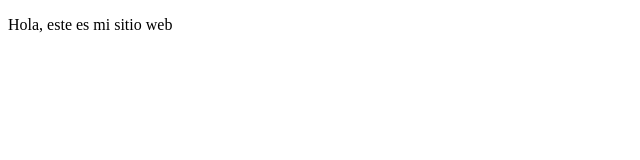
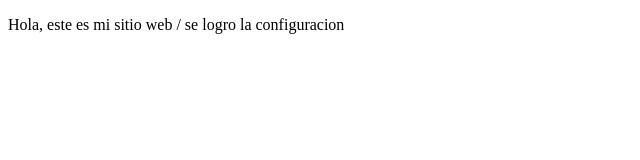
Before and after one commit to Yadi06/proyectoDemoCursoPrework, a plain HTML site: page index.html in a window 1280 px wide. Shown: the whole page, without its empty margins (0-640 px from the left). Drawn offline with Linux system fonts and the light colour scheme.

```diff
--- a/index.html
+++ b/index.html
@@ -8,7 +8,7 @@
 </head>
 <body>
     <p>
-        Hola, este es mi sitio web
+        Hola, este es mi sitio web / se logro la configuracion
     </p>
 </body>
 </html>
```
